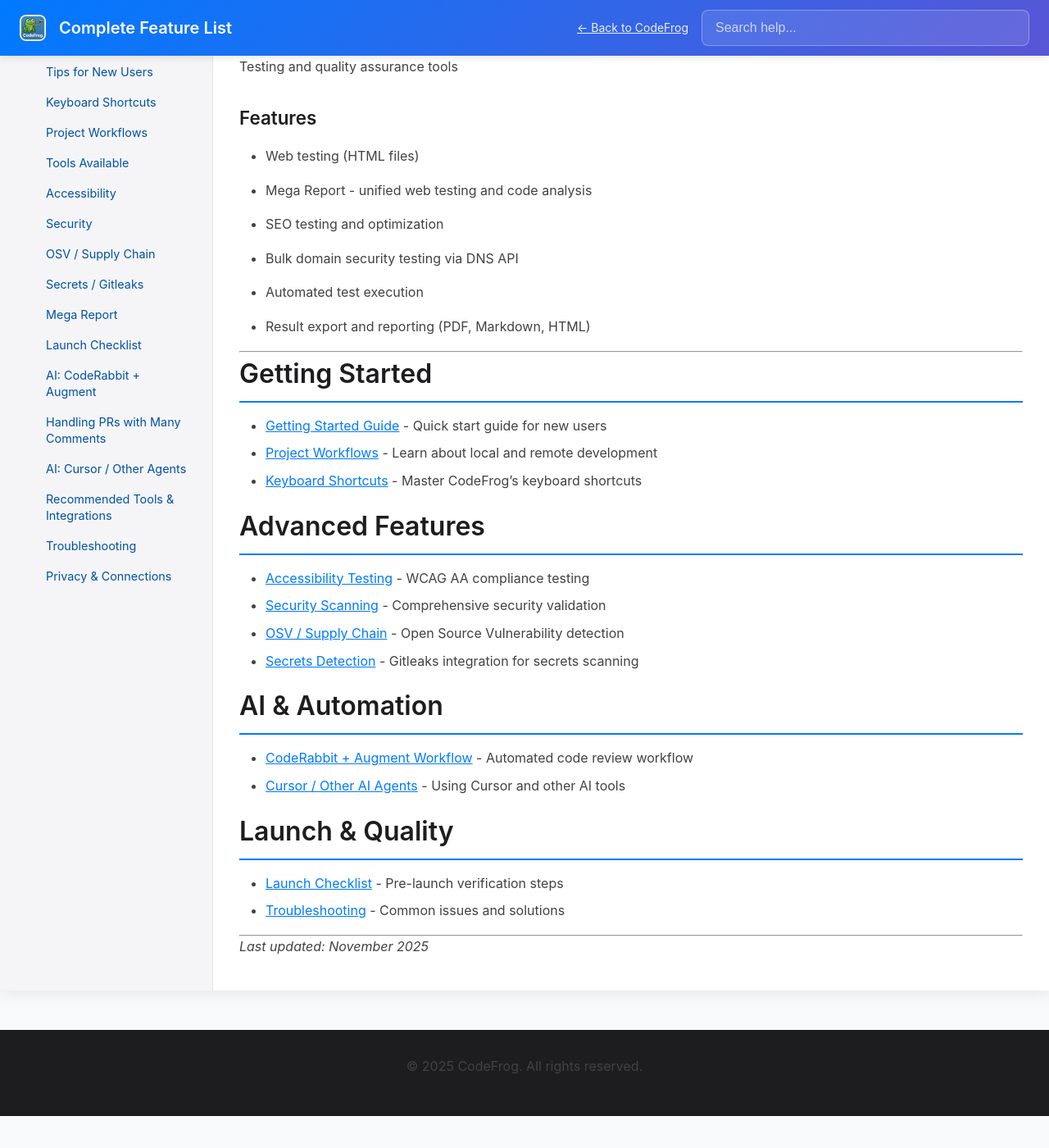
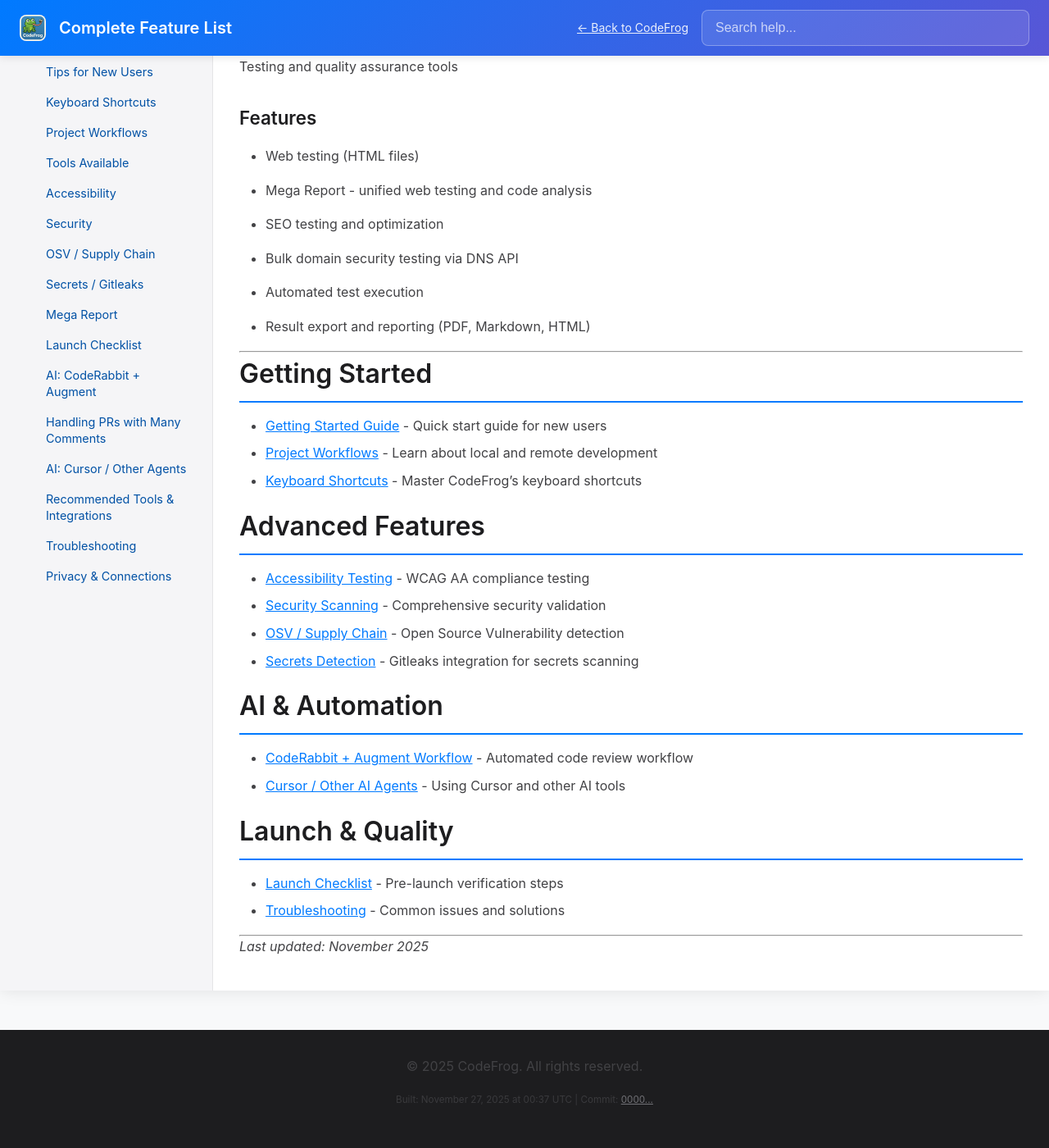
Before and after one commit to greenrobotllc/codefrog-help, a Jekyll site: the page built from index.md, in a window 1280 px wide and 1400 px high, scrolled down 3393 px. Shown: the whole window at 82% size. Built offline with Jekyll 4.4.1, drawn with Linux system fonts in a browser that asks for light colours; comment, search, counter and statistics services are not loaded; before the commit the page ends 4754 px from its top, so only the background shows below that.

Commit message:
Sync help documentation from main repository
Synced from: 7304497e626ad764d5616f093531bbacbc0578e2
Date: 2025-11-27 00:24:11 UTC

```diff
--- a/_config.yml
+++ b/_config.yml
@@ -27,12 +27,19 @@
   - jekyll-sitemap
   - jekyll-redirect-from
 
+# GitHub Pages metadata (for build info)
+github: [metadata]
+
 # Defaults
 defaults:
   - scope:
       path: "help"
     values:
       layout: help
+
+# Include .well-known directory (for security.txt, etc.)
+include:
+  - .well-known
 
 # Exclude files from processing
 exclude:
--- a/_layouts/help.html
+++ b/_layouts/help.html
@@ -54,6 +54,16 @@
 
   <footer>
     <p>&copy; 2025 CodeFrog. All rights reserved.</p>
+    <p class="build-info">
+      <small>
+        Built: {{ site.time | date: "%B %d, %Y at %H:%M UTC" }}
+        {% if site.github.build_revision %}
+          | Commit: <a href="https://github.com/{{ site.github.repository_nwo }}/commit/{{ site.github.build_revision }}" target="_blank" rel="noopener">{{ site.github.build_revision | truncate: 7 }}</a>
+        {% elsif jekyll.environment == "production" %}
+          | Version: {{ site.time | date: "%Y%m%d-%H%M%S" }}
+        {% endif %}
+      </small>
+    </p>
   </footer>
 
   <script src="https://unpkg.com/lunr@2.3.9/lunr.min.js" integrity="sha384-203J0SNzyqHby3iU6hzvzltrWi/M41wOP5Gu+BiJMz5nwKykbkUx8Kp7iti0Lpli" crossorigin="anonymous"></script>
--- a/assets/css/help.css
+++ b/assets/css/help.css
@@ -331,6 +331,21 @@
   margin-top: 3rem;
 }
 
+footer .build-info {
+  margin-top: 0.5rem;
+  font-size: 0.875rem;
+  opacity: 0.8;
+}
+
+footer .build-info a {
+  color: #86868b;
+  text-decoration: underline;
+}
+
+footer .build-info a:hover {
+  color: #a6b1c2;
+}
+
 a {
   color: var(--help-link);
   text-decoration: underline;
```
Also changed, not shown: .github/workflows/build-and-deploy.yml.
